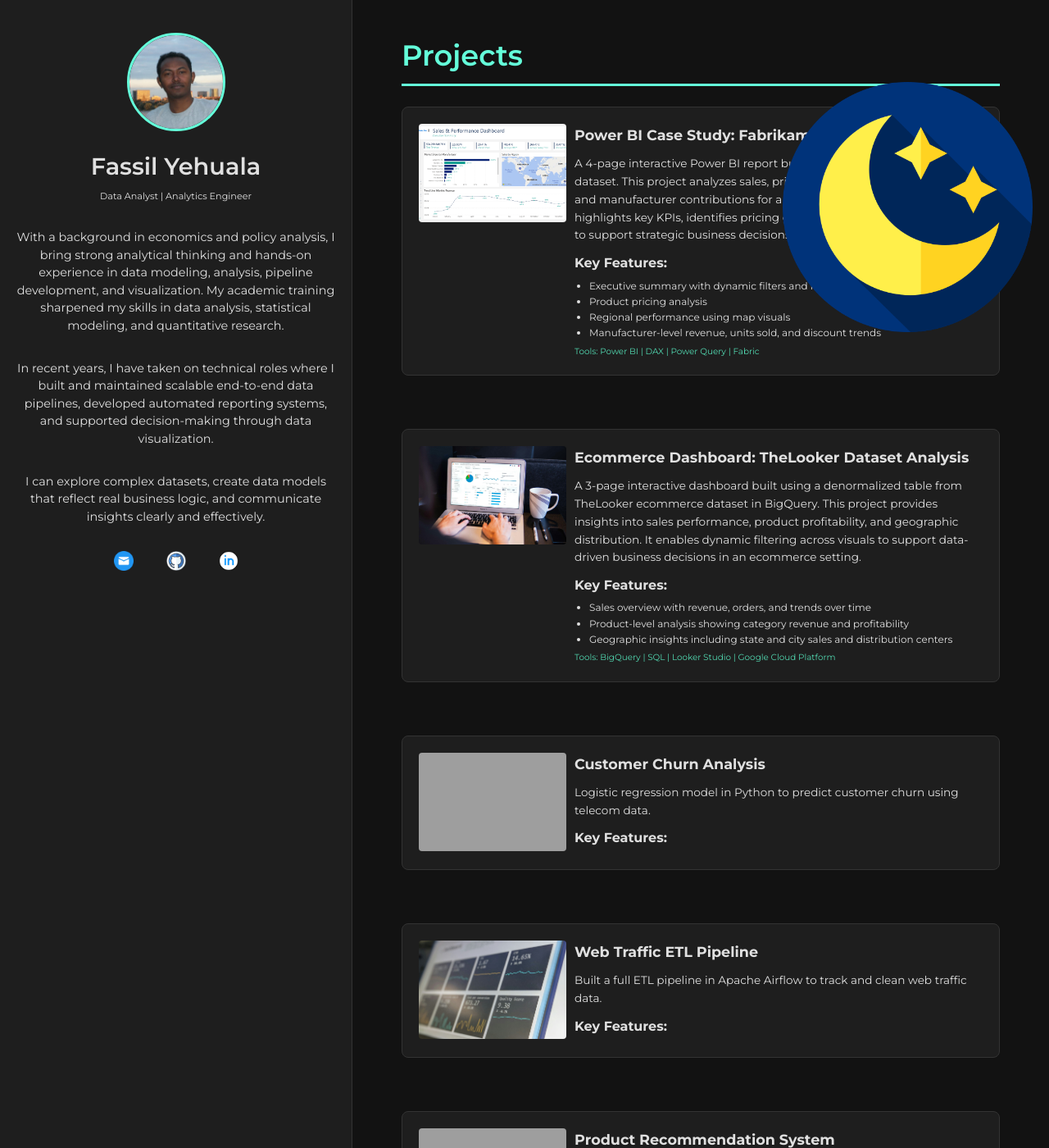
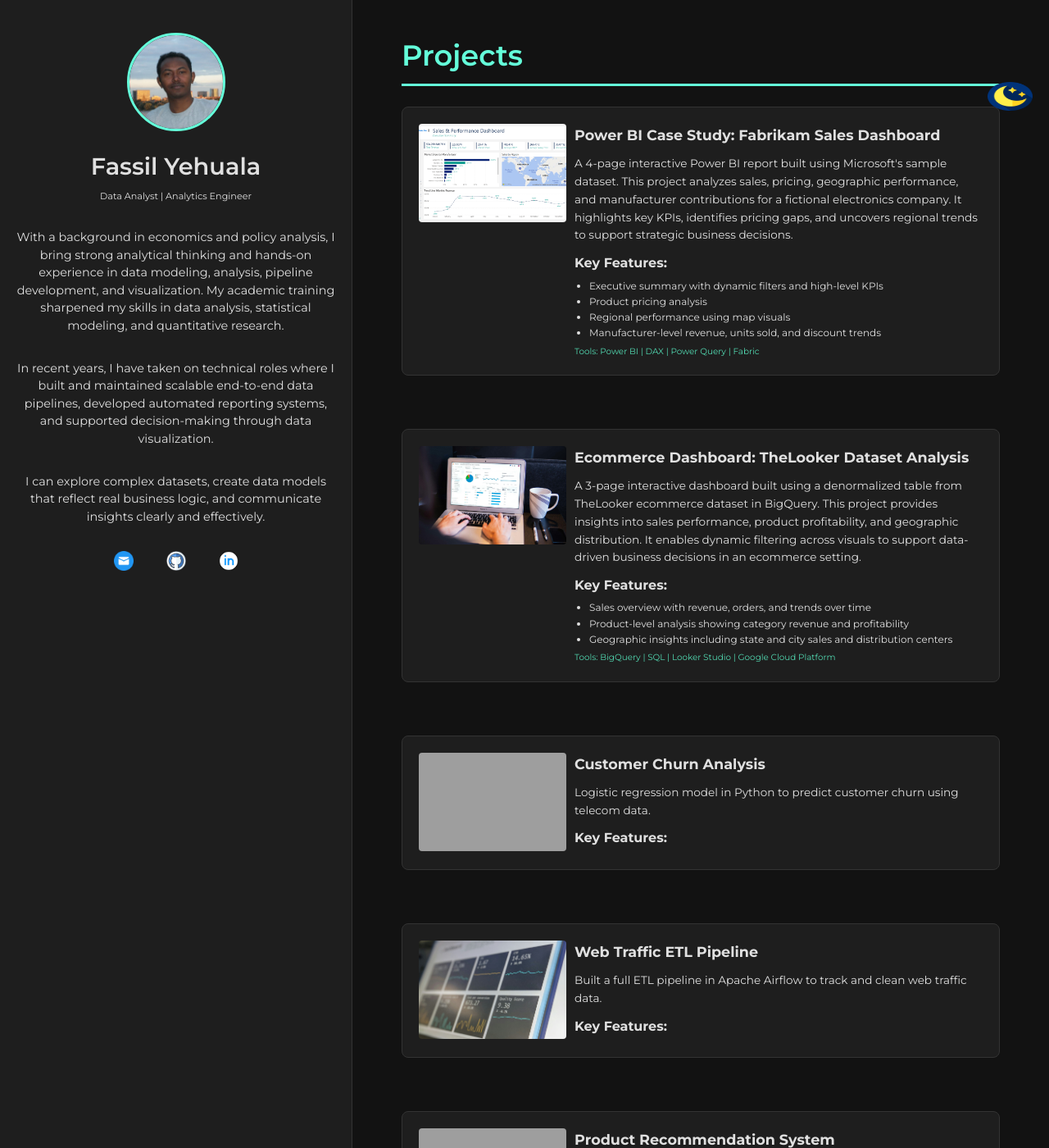
Before and after one commit to Fassilsis/fassilsis.github.io, a Jekyll site: the page built from index.md, in a window 1280 px wide and 1400 px high. Shown: the whole window at 82% size. Built offline with Jekyll 4.4.1, drawn with Linux system fonts in a browser that asks for light colours; grey boxes are pictures that could not be loaded.

Commit message:
Update style.css

```diff
--- a/assets/css/style.css
+++ b/assets/css/style.css
@@ -381,10 +381,10 @@ body.light {
 
 #theme-toggle {
   position: fixed;
-  top: 20px;
+  top: 400px;
   right: 20px;
-  width: 305px;
-  height: 305px;
+  width: 55px;
+  height: 35px;
   cursor: pointer;
   z-index: 1000;
 }
```
